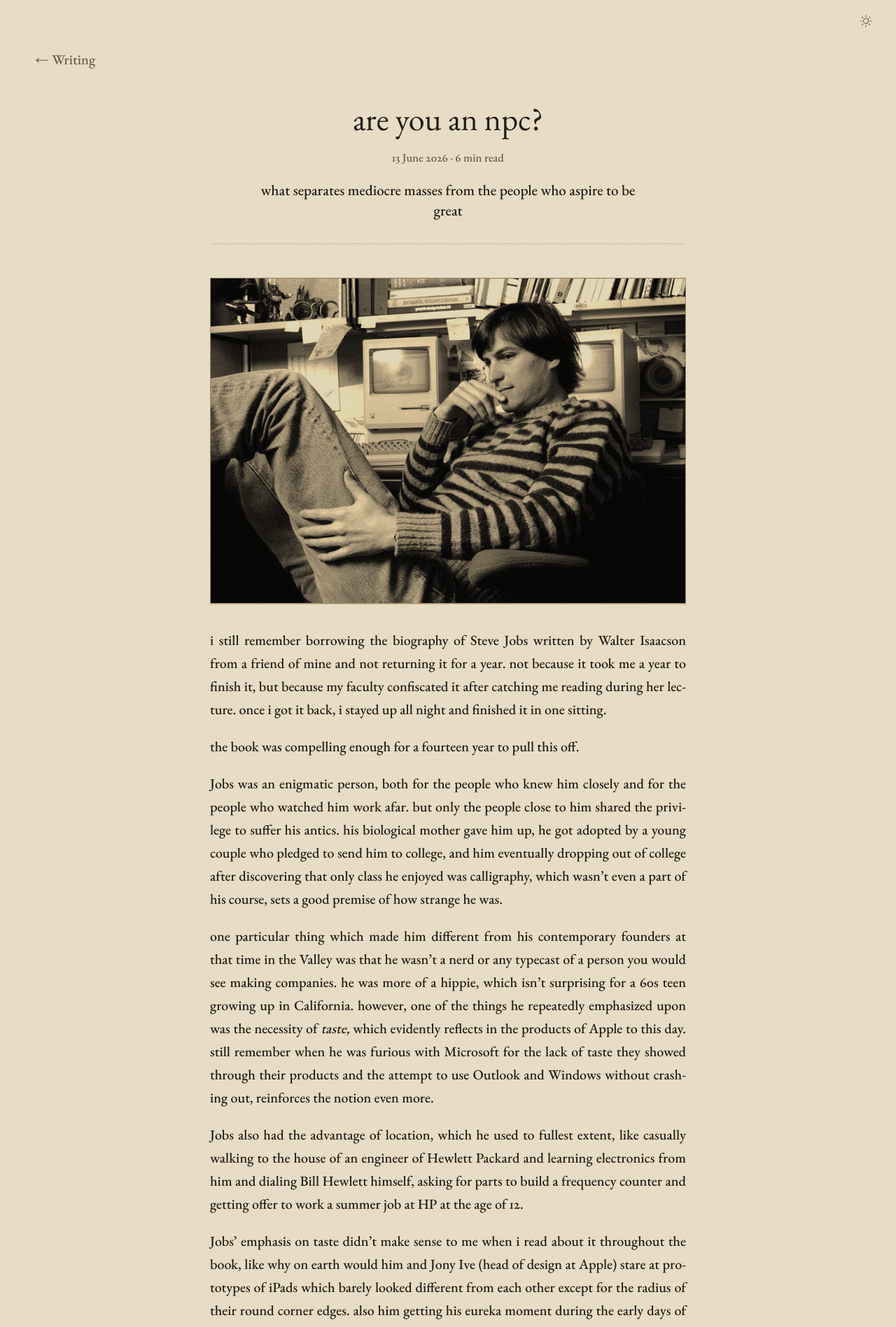
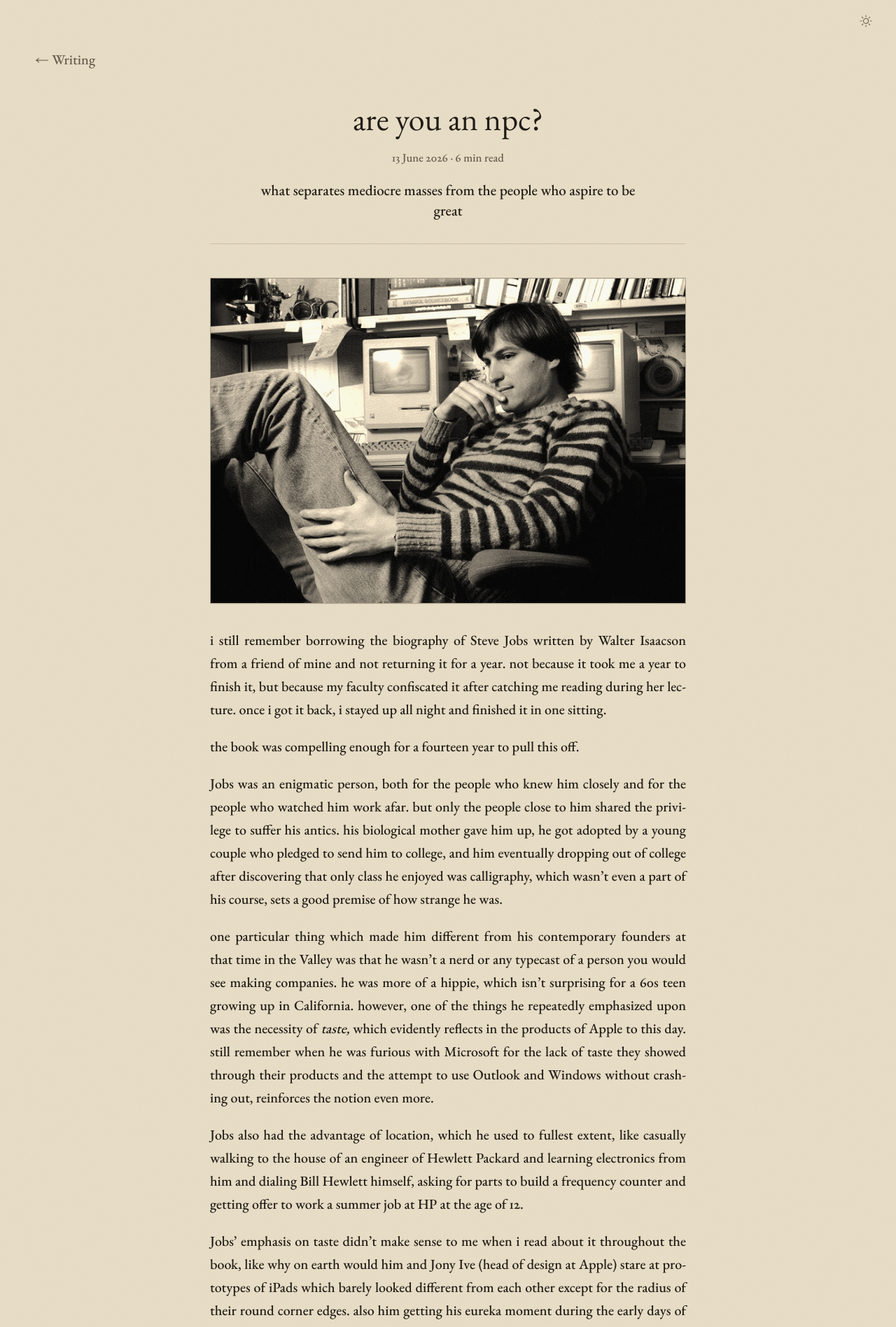
Before and after one commit to utsav1033/utsav1033.github.io, a Jekyll site: the page built from _posts/2026-06-13-are-you-an-npc.md, in a window 1280 px wide. Shown: the top 1897 px of the page at 70% size. Built offline with Jekyll 4.4.1, drawn with Linux system fonts in a browser that asks for light colours; some web fonts are replaced.

Commit message:
Photos keep the same sepia tone in light and dark
Co-Authored-By: Claude Opus 5.5 <noreply@anthropic.com>
Claude-Session: https://claude.ai/code/session_015cVeRoevk6qm372wxHdwQR

```diff
--- a/assets/css/site.css
+++ b/assets/css/site.css
@@ -185,9 +185,8 @@ footer p{margin:.2em 0}
 .post-body pre{background:var(--card);border:1px solid var(--hair);padding:1em 1.1em;overflow-x:auto;font-size:15px;line-height:1.5;margin:1.2em 0}
 .post-body pre code{background:none;border:0;padding:0;font-size:inherit}
 .post-body img{max-width:100%;height:auto;display:block;margin:1.8em auto;border:1px solid var(--hair);box-shadow:0 1px 0 var(--rule);
-  filter:grayscale(1) sepia(.5) contrast(.95);mix-blend-mode:multiply}
-:root[data-theme="dark"] .post-body img{filter:grayscale(1) sepia(.35) brightness(.85);mix-blend-mode:normal}
-@media (prefers-color-scheme:dark){:root:not([data-theme="light"]) .post-body img{filter:grayscale(1) sepia(.35) brightness(.85);mix-blend-mode:normal}}
+  filter:grayscale(1) sepia(.5) contrast(.95)}
+
 .post-body figure{margin:1.6em 0}
 .post-body .footnotes{margin-top:2.6em;padding-top:1em;border-top:1px solid var(--rule);font-size:16.5px;color:var(--muted)}
 .post-body .footnotes p{text-align:left;margin:0 0 .4em}
```
